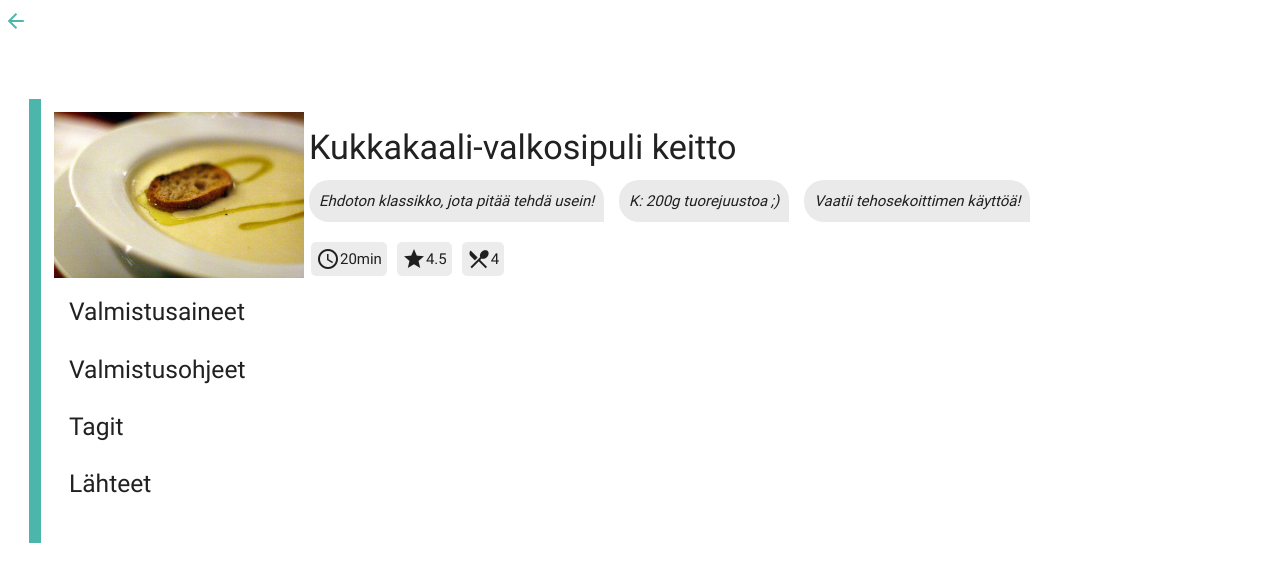
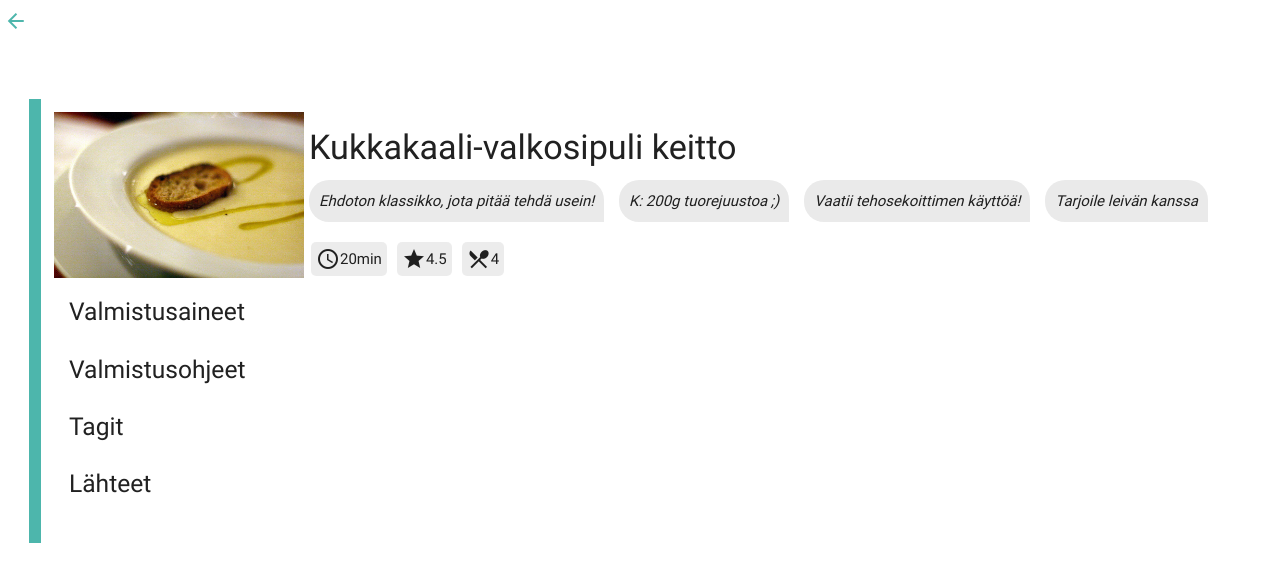
Before and after one commit to KimmoCommit/foodtest, a Jekyll site: the page built from _posts/2015-11-07-kukkakaali-valkosipuli-keitto.markdown, in a window 1280 px wide. Shown: the top 582 px of the page. Built offline with Jekyll 4.4.1, drawn with Linux system fonts in a browser that asks for light colours; nearby versions of some CDN libraries.

Commit message:
leipätarjoiluehdotus

```diff
--- a/_posts/2015-11-07-kukkakaali-valkosipuli-keitto.markdown
+++ b/_posts/2015-11-07-kukkakaali-valkosipuli-keitto.markdown
@@ -1,15 +1,35 @@
 ---
 layout: post
-title:  "Kukkakaali-valkosipuli keitto"
-date:   2015-11-07 21:47:12 +0200
-tags: [kukkakaali, valkosipuli, keitto, tosihyvä]
-comments: ["Ehdoton klassikko, jota pitää tehdä usein!", "K: 200g tuorejuustoa ;)", "Vaatii tehosekoittimen käyttöä!"]
+title: "Kukkakaali-valkosipuli keitto"
+date: "2015-11-07 21:47:12 +0200"
+tags:
+  - kukkakaali
+  - valkosipuli
+  - keitto
+  - tosihyvä
+comments:
+  - "Ehdoton klassikko, jota pitää tehdä usein!"
+  - "K: 200g tuorejuustoa ;)"
+  - "Vaatii tehosekoittimen käyttöä!"
+  - Tarjoile leivän kanssa
 description: Maukas keitto
 time: 20min
 rating: 4.5
-image: kukkakaali-valkosipuli-keitto.jpg
-ingredients: [4 valkosipulinkynttä, 1 sipuli, 2rkl öljyä, 1kg kukkakaalia, 1 kasviliemikuutio, 6dl vettä, 1tl timjamia, 100g maustamatonta tuorejuustoa, 2d kuohukermaa]
+image: "kukkakaali-valkosipuli-keitto.jpg"
+ingredients:
+  - 4 valkosipulinkynttä
+  - 1 sipuli
+  - 2rkl öljyä
+  - 1kg kukkakaalia
+  - 1 kasviliemikuutio
+  - 6dl vettä
+  - 1tl timjamia
+  - 100g maustamatonta tuorejuustoa
+  - 2d kuohukermaa
 portions: 4
-sources: [Yhteishyvä ruoka lokakuu 2014]
+sources:
+  - Yhteishyvä ruoka lokakuu 2014
+published: true
 ---
-Kuori ja hienonna valkosipulinkynnet ja sipuli. Kuullota sipuleita öljyssä kattilassa miedolla lämmöllä noin 10 minuuttia. Pese ja paloittele kukkakaali pieniksi kukinnoiksi. Lisää kukkakaalit kattilaan veden, liemikuution ja timjamin kanssa. Keitä hiljalleen kunnes kukkakaali on täysin kypsää. Lisää kattilaan tuorejuusto ja kerma ja keitä muutama minuutti. Soseuta sauvasekoittimella kuohkeaksi.
+
+Kuori ja hienonna valkosipulinkynnet ja sipuli. Kuullota sipuleita öljyssä kattilassa miedolla lämmöllä noin 10 minuuttia. Pese ja paloittele kukkakaali pieniksi kukinnoiksi. Lisää kukkakaalit kattilaan veden, liemikuution ja timjamin kanssa. Keitä hiljalleen kunnes kukkakaali on täysin kypsää. Lisää kattilaan tuorejuusto ja kerma ja keitä muutama minuutti. Soseuta sauvasekoittimella kuohkeaksi. Tarjoile leivän kanssa.
```
